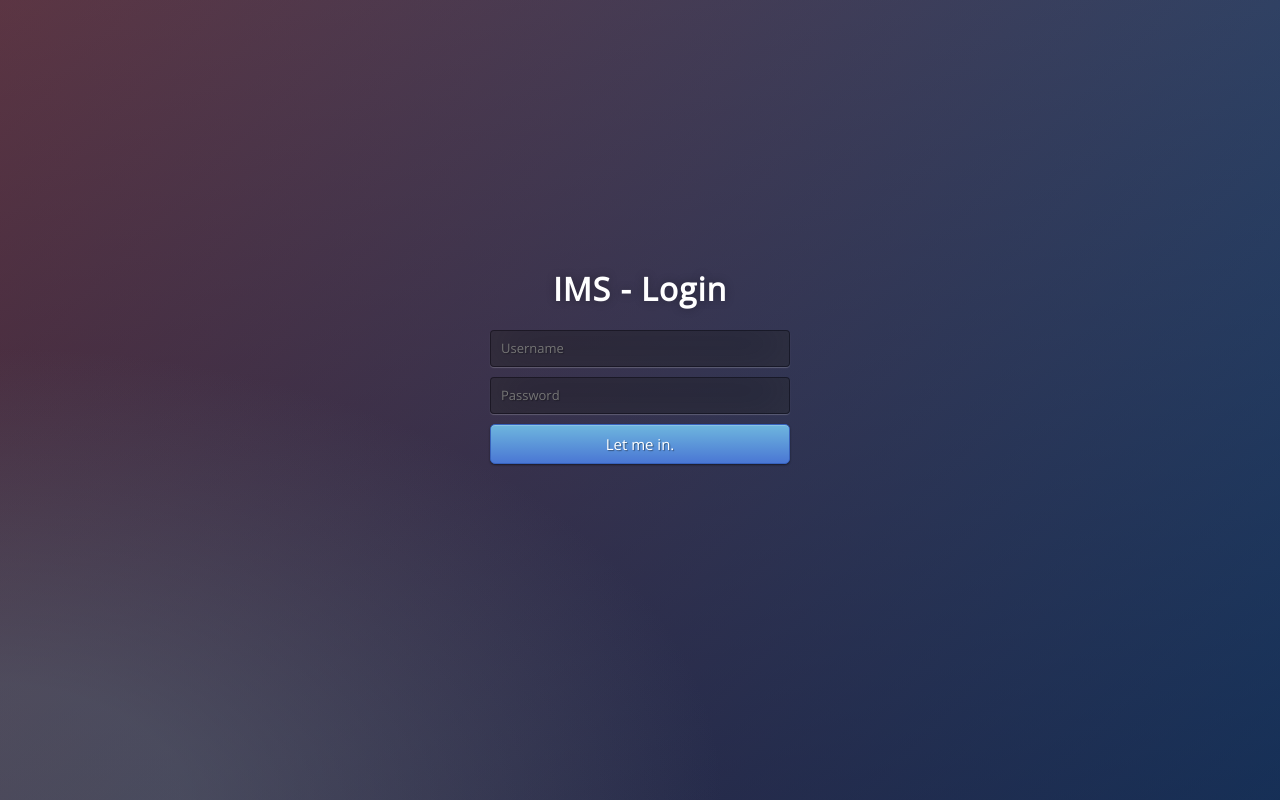
After one commit to shaikmanu797/ims, a PHP site: page /view/login.php in a window 1280 px wide. The commit adds this page. Run offline with PHP 8.4, Linux system fonts and the light colour scheme; some libraries are stand-ins or nearby versions.

Commit message:
login screens

```diff
--- a/index.php
+++ b/index.php
@@ -5,9 +5,6 @@
  * Date: 11/27/2016
  * Time: 8:06 PM
  */
-echo "gaurav";
-echo "Tarun";
-echo "mansoor";
-
+require_once("view/login.php");
 
 ?>
--- a/model/config.php
+++ b/model/config.php
@@ -11,6 +11,6 @@
 
 
 require_once("programs/db-settings.php"); //Require DB connection
-require_once("functions/functions.php"); // Declare - Define all functions.
+//require_once("functions/functions.php"); // Declare - Define all functions.
 date_default_timezone_set("America/New_York");
 ?>
--- /dev/null
+++ b/view/login.php
@@ -0,0 +1,89 @@
+<!DOCTYPE html>
+<html >
+<head>
+  <meta charset="UTF-8">
+  <title>IMS</title>
+
+  <link rel="stylesheet" href="https://cdnjs.cloudflare.com/ajax/libs/normalize/5.0.0/normalize.min.css">
+
+
+      <style>
+      /* NOTE: The styles were added inline because Prefixfree needs access to your styles and they must be inlined if they are on local disk! */
+      @import url(http://fonts.googleapis.com/css?family=Open+Sans);
+.btn { display: inline-block; *display: inline; *zoom: 1; padding: 4px 10px 4px; margin-bottom: 0; font-size: 13px; line-height: 18px; color: #333333; text-align: center;text-shadow: 0 1px 1px rgba(255, 255, 255, 0.75); vertical-align: middle; background-color: #f5f5f5; background-image: -moz-linear-gradient(top, #ffffff, #e6e6e6); background-image: -ms-linear-gradient(top, #ffffff, #e6e6e6); background-image: -webkit-gradient(linear, 0 0, 0 100%, from(#ffffff), to(#e6e6e6)); background-image: -webkit-linear-gradient(top, #ffffff, #e6e6e6); background-image: -o-linear-gradient(top, #ffffff, #e6e6e6); background-image: linear-gradient(top, #ffffff, #e6e6e6); background-repeat: repeat-x; filter: progid:dximagetransform.microsoft.gradient(startColorstr=#ffffff, endColorstr=#e6e6e6, GradientType=0); border-color: #e6e6e6 #e6e6e6 #e6e6e6; border-color: rgba(0, 0, 0, 0.1) rgba(0, 0, 0, 0.1) rgba(0, 0, 0, 0.25); border: 1px solid #e6e6e6; -webkit-border-radius: 4px; -moz-border-radius: 4px; border-radius: 4px; -webkit-box-shadow: inset 0 1px 0 rgba(255, 255, 255, 0.2), 0 1px 2px rgba(0, 0, 0, 0.05); -moz-box-shadow: inset 0 1px 0 rgba(255, 255, 255, 0.2), 0 1px 2px rgba(0, 0, 0, 0.05); box-shadow: inset 0 1px 0 rgba(255, 255, 255, 0.2), 0 1px 2px rgba(0, 0, 0, 0.05); cursor: pointer; *margin-left: .3em; }
+.btn:hover, .btn:active, .btn.active, .btn.disabled, .btn[disabled] { background-color: #e6e6e6; }
+.btn-large { padding: 9px 14px; font-size: 15px; line-height: normal; -webkit-border-radius: 5px; -moz-border-radius: 5px; border-radius: 5px; }
+.btn:hover { color: #333333; text-decoration: none; background-color: #e6e6e6; background-position: 0 -15px; -webkit-transition: background-position 0.1s linear; -moz-transition: background-position 0.1s linear; -ms-transition: background-position 0.1s linear; -o-transition: background-position 0.1s linear; transition: background-position 0.1s linear; }
+.btn-primary, .btn-primary:hover { text-shadow: 0 -1px 0 rgba(0, 0, 0, 0.25); color: #ffffff; }
+.btn-primary.active { color: rgba(255, 255, 255, 0.75); }
+.btn-primary { background-color: #4a77d4; background-image: -moz-linear-gradient(top, #6eb6de, #4a77d4); background-image: -ms-linear-gradient(top, #6eb6de, #4a77d4); background-image: -webkit-gradient(linear, 0 0, 0 100%, from(#6eb6de), to(#4a77d4)); background-image: -webkit-linear-gradient(top, #6eb6de, #4a77d4); background-image: -o-linear-gradient(top, #6eb6de, #4a77d4); background-image: linear-gradient(top, #6eb6de, #4a77d4); background-repeat: repeat-x; filter: progid:dximagetransform.microsoft.gradient(startColorstr=#6eb6de, endColorstr=#4a77d4, GradientType=0);  border: 1px solid #3762bc; text-shadow: 1px 1px 1px rgba(0,0,0,0.4); box-shadow: inset 0 1px 0 rgba(255, 255, 255, 0.2), 0 1px 2px rgba(0, 0, 0, 0.5); }
+.btn-primary:hover, .btn-primary:active, .btn-primary.active, .btn-primary.disabled, .btn-primary[disabled] { filter: none; background-color: #4a77d4; }
+.btn-block { width: 100%; display:block; }
+
+* { -webkit-box-sizing:border-box; -moz-box-sizing:border-box; -ms-box-sizing:border-box; -o-box-sizing:border-box; box-sizing:border-box; }
+
+html { width: 100%; height:100%; overflow:hidden; }
+
+body {
+	width: 100%;
+	height:100%;
+	font-family: 'Open Sans', sans-serif;
+	background: #092756;
+	background: -moz-radial-gradient(0% 100%, ellipse cover, rgba(104,128,138,.4) 10%,rgba(138,114,76,0) 40%),-moz-linear-gradient(top,  rgba(57,173,219,.25) 0%, rgba(42,60,87,.4) 100%), -moz-linear-gradient(-45deg,  #670d10 0%, #092756 100%);
+	background: -webkit-radial-gradient(0% 100%, ellipse cover, rgba(104,128,138,.4) 10%,rgba(138,114,76,0) 40%), -webkit-linear-gradient(top,  rgba(57,173,219,.25) 0%,rgba(42,60,87,.4) 100%), -webkit-linear-gradient(-45deg,  #670d10 0%,#092756 100%);
+	background: -o-radial-gradient(0% 100%, ellipse cover, rgba(104,128,138,.4) 10%,rgba(138,114,76,0) 40%), -o-linear-gradient(top,  rgba(57,173,219,.25) 0%,rgba(42,60,87,.4) 100%), -o-linear-gradient(-45deg,  #670d10 0%,#092756 100%);
+	background: -ms-radial-gradient(0% 100%, ellipse cover, rgba(104,128,138,.4) 10%,rgba(138,114,76,0) 40%), -ms-linear-gradient(top,  rgba(57,173,219,.25) 0%,rgba(42,60,87,.4) 100%), -ms-linear-gradient(-45deg,  #670d10 0%,#092756 100%);
+	background: -webkit-radial-gradient(0% 100%, ellipse cover, rgba(104,128,138,.4) 10%,rgba(138,114,76,0) 40%), linear-gradient(to bottom,  rgba(57,173,219,.25) 0%,rgba(42,60,87,.4) 100%), linear-gradient(135deg,  #670d10 0%,#092756 100%);
+	filter: progid:DXImageTransform.Microsoft.gradient( startColorstr='#3E1D6D', endColorstr='#092756',GradientType=1 );
+}
+.login {
+	position: absolute;
+	top: 50%;
+	left: 50%;
+	margin: -150px 0 0 -150px;
+	width:300px;
+	height:300px;
+}
+.login h1 { color: #fff; text-shadow: 0 0 10px rgba(0,0,0,0.3); letter-spacing:1px; text-align:center; }
+
+input {
+	width: 100%;
+	margin-bottom: 10px;
+	background: rgba(0,0,0,0.3);
+	border: none;
+	outline: none;
+	padding: 10px;
+	font-size: 13px;
+	color: #fff;
+	text-shadow: 1px 1px 1px rgba(0,0,0,0.3);
+	border: 1px solid rgba(0,0,0,0.3);
+	border-radius: 4px;
+	box-shadow: inset 0 -5px 45px rgba(100,100,100,0.2), 0 1px 1px rgba(255,255,255,0.2);
+	-webkit-transition: box-shadow .5s ease;
+	-moz-transition: box-shadow .5s ease;
+	-o-transition: box-shadow .5s ease;
+	-ms-transition: box-shadow .5s ease;
+	transition: box-shadow .5s ease;
+}
+input:focus { box-shadow: inset 0 -5px 45px rgba(100,100,100,0.4), 0 1px 1px rgba(255,255,255,0.2); }
+
+    </style>
+
+  <script src="https://cdnjs.cloudflare.com/ajax/libs/prefixfree/1.0.7/prefixfree.min.js"></script>
+
+</head>
+
+<body>
+  <div class="login">
+	<h1>IMS - Login</h1>
+    <form method="post" action="model/programs/loginCheck">
+    	<input type="text" name="u" placeholder="Username" required="required" />
+        <input type="password" name="p" placeholder="Password" required="required" />
+        <button type="submit" class="btn btn-primary btn-block btn-large">Let me in.</button>
+    </form>
+</div>
+
+    <script src="js/index.js"></script>
+
+</body>
+</html>
```
Also changed, not shown: css/style.css (added, +57 -0 lines), js/index.js (added, +9 -0 lines), model/programs/loginCheck.php (added, +31 -0 lines), view/footer.php (added, +7 -0 lines), view/header.php (added, +7 -0 lines), view/home.php (added, +12 -0 lines), 1 other file.
